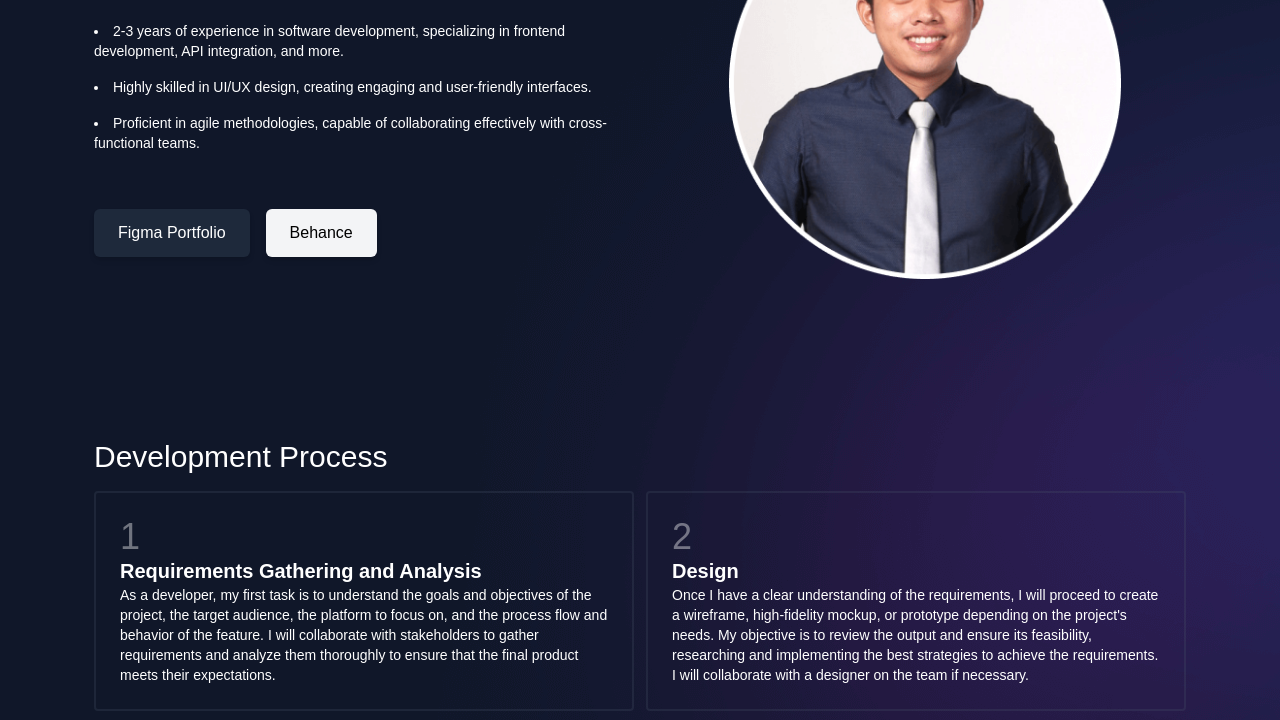
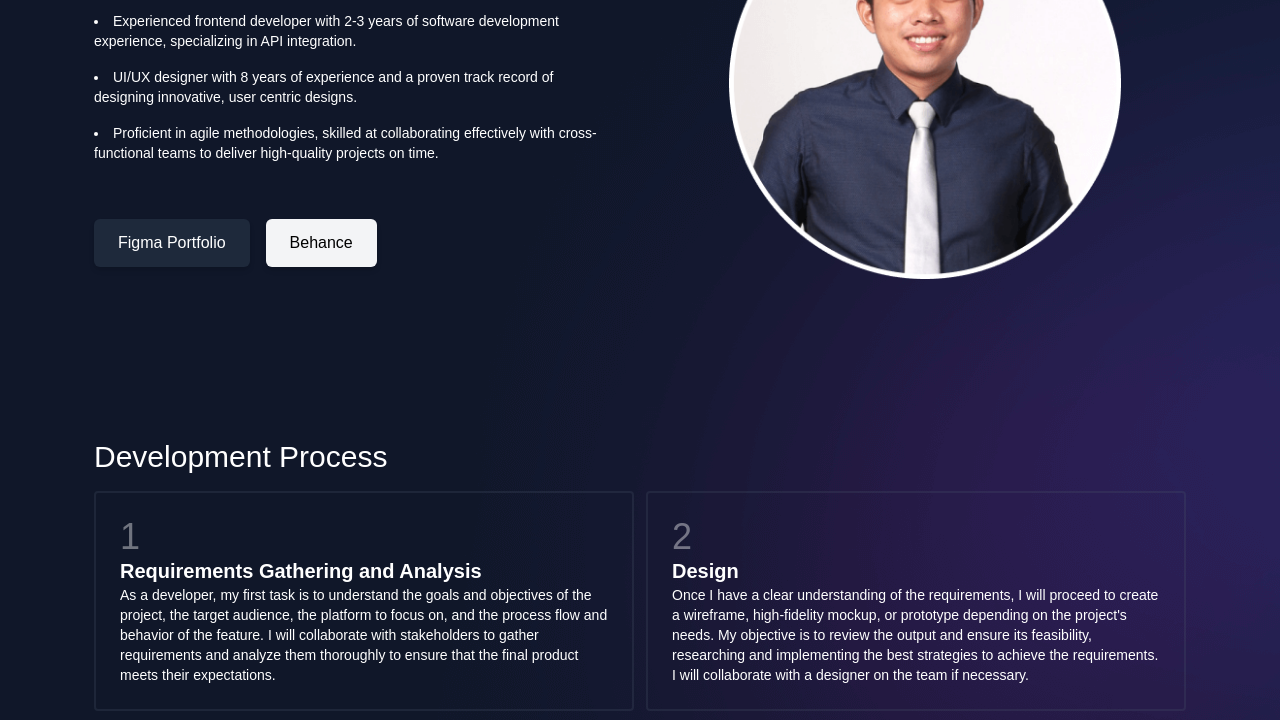
Before and after one commit to kevinaton/myportfolio, a website: page index.html in a window 1280 px wide. Shown: the part 325-1045 px from the top of the page. Drawn offline with Linux system fonts and the light colour scheme.

Commit message:
updated header content

```diff
--- a/index.html
+++ b/index.html
@@ -49,9 +49,9 @@
             Frontend Developer | UI/UX Designer
           </h5>
           <ul class="items-start text-sm list-disc list-inside mb-10">
-            <li class="mb-4">2-3 years of experience in software development, specializing in frontend development, API integration, and more.</li>
-            <li class="mb-4">Highly skilled in UI/UX design, creating engaging and user-friendly interfaces.</li>
-            <li class="mb-4">Proficient in agile methodologies, capable of collaborating effectively with cross-functional teams.</li>
+            <li class="mb-4">Experienced frontend developer with 2-3 years of software development experience, specializing in API integration.</li>
+            <li class="mb-4">UI/UX designer with 8 years of experience and a proven track record of designing innovative, user centric designs.</li>
+            <li class="mb-4">Proficient in agile methodologies, skilled at collaborating effectively with cross-functional teams to deliver high-quality projects on time.</li>
           </ul>
           <div class="flex justify-center flex-wrap gap-4">
             <button type="button" class="btn btn-dark"><a href="https://www.figma.com/proto/h61zxwGL2SKnDRnedxn5Nz/Kevin-Aton-Portfolio?page-id=0%3A1&node-id=2%3A2&viewport=123%2C344%2C0.12&scaling=min-zoom&starting-point-node-id=2%3A2" target="blank">Figma Portfolio</a></button>
```
